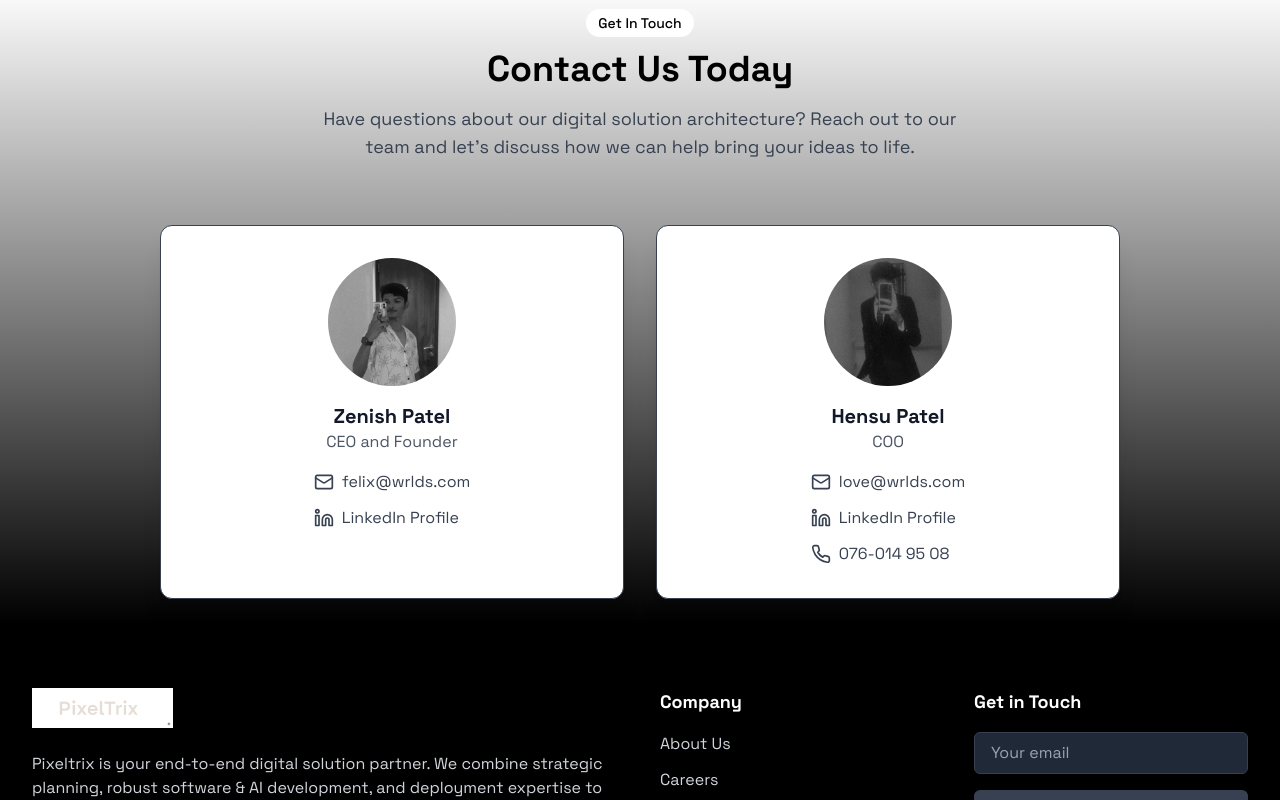
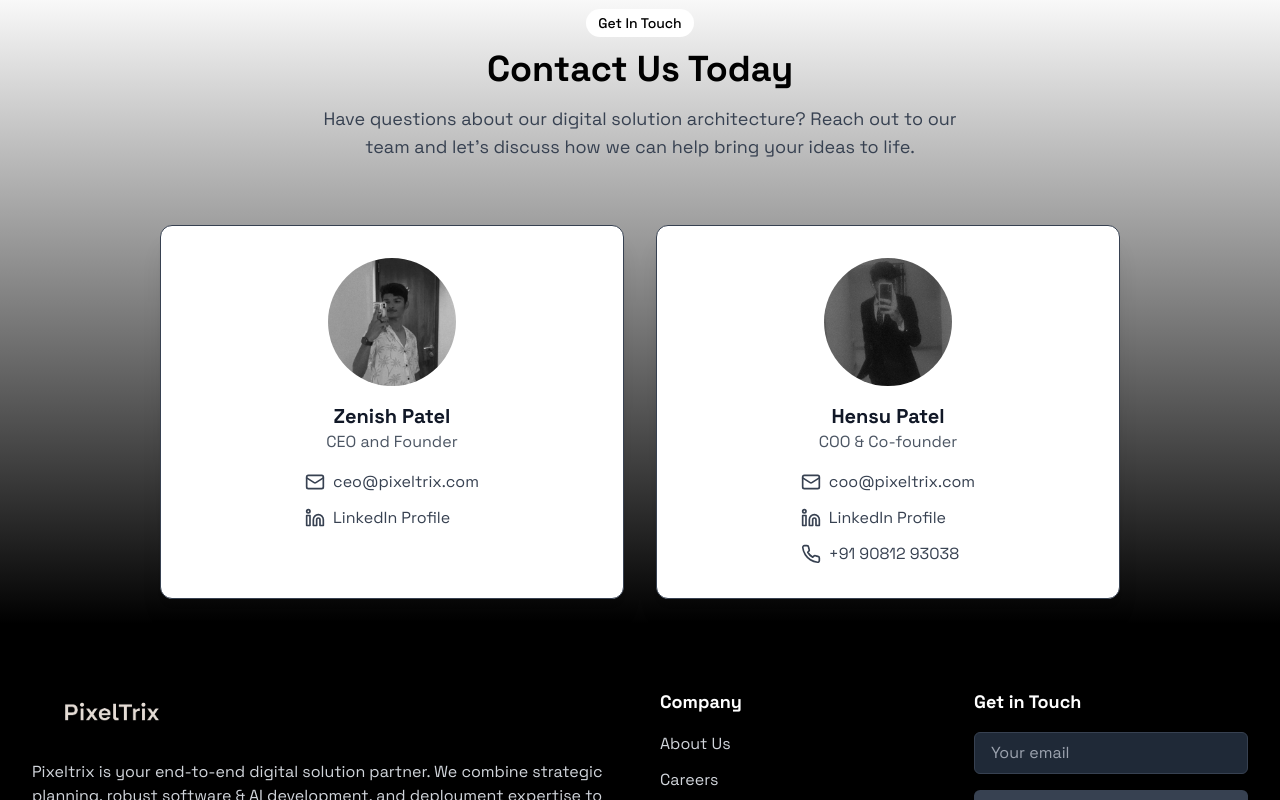
Before and after one commit to zenishxworld/Zensu-webs, a React (Vite) app: page /privacy-policy in a window 1280 px wide. Shown: the part 2000-2800 px from the top of the page. Built offline with nearby package versions, Linux system fonts and the light colour scheme.

Commit message:
refactor: update branding assets and contact information

```diff
--- a/src/components/ContactInfo.tsx
+++ b/src/components/ContactInfo.tsx
@@ -30,9 +30,9 @@ const ContactInfo = () => {
               <h3 className="text-xl font-bold text-gray-900">Zenish Patel</h3>
               <p className="text-gray-600 mb-4">CEO and Founder</p>
               <div className="flex flex-col space-y-3">
-                <a href="mailto:felix@wrlds.com" className="flex items-center text-gray-700 hover:text-blue-600">
+                <a href="mailto:ceo@pixeltrix.com" className="flex items-center text-gray-700 hover:text-blue-600">
                   <Mail className="w-5 h-5 mr-2" />
-                  felix@wrlds.com
+                  ceo@pixeltrix.com
                 </a>
                 <a
                   href="https://www.linkedin.com/in/zenishxworld/"
@@ -56,11 +56,11 @@ const ContactInfo = () => {
                 className="w-32 h-32 rounded-full mb-4 object-cover filter grayscale"
               />
               <h3 className="text-xl font-bold text-gray-900">Hensu Patel</h3>
-              <p className="text-gray-600 mb-4">COO</p>
+              <p className="text-gray-600 mb-4">COO  & Co-founder</p>
               <div className="flex flex-col space-y-3">
-                <a href="mailto:love@wrlds.com" className="flex items-center text-gray-700 hover:text-blue-600">
+                <a href="mailto:coo@pixeltrix.com" className="flex items-center text-gray-700 hover:text-blue-600">
                   <Mail className="w-5 h-5 mr-2" />
-                  love@wrlds.com
+                  coo@pixeltrix.com
                 </a>
                 <a
                   href="https://www.linkedin.com/in/love-anderberg-67549a174/"
@@ -73,7 +73,7 @@ const ContactInfo = () => {
                 </a>
                 <a href="tel:+46760149508" className="flex items-center text-gray-700 hover:text-blue-600">
                   <Phone className="w-5 h-5 mr-2" />
-                  076-014 95 08
+                  +91 90812 93038
                 </a>
               </div>
             </div>
--- a/src/components/Footer.tsx
+++ b/src/components/Footer.tsx
@@ -71,9 +71,9 @@ const Footer = () => {
         <div className="grid grid-cols-1 lg:grid-cols-4 gap-10 pb-10 border-b border-gray-700">
           <div className="lg:col-span-2">
             <img
-              src="/lovable-uploads/pixeltrixlogo.png"
+              src="/lovable-uploads/pixeltrixlogo-removebg-preview.png"
               alt="WRLDS Technologies Logo"
-              className="h-10 w-auto mb-6 invert" // Added invert to make logo white
+              className="h-12 w-auto mb-6 invert" // Added invert to make logo white
             />
             <p className="text-gray-300 mb-6">
               Pixeltrix is your end-to-end digital solution partner. We combine strategic planning, robust software & AI development, and deployment expertise to turn complex product visions into market reality.
@@ -84,7 +84,7 @@ const Footer = () => {
             </p> */}
             <div className="flex space-x-4">
               <a
-                href="https://www.linkedin.com/company/wrldstechnologies/"
+                href="https://www.linkedin.com/company/"
                 target="_blank"
                 rel="noopener noreferrer"
                 className="w-10 h-10 rounded-full bg-gray-800 flex items-center justify-center text-gray-300 transition-colors hover:bg-gray-700 hover:text-white"
--- a/src/components/Navbar.tsx
+++ b/src/components/Navbar.tsx
@@ -48,7 +48,10 @@ const Navbar = () => {
         <div className="flex items-center justify-between h-16">
           <div className="flex-shrink-0">
             <Link to="/" className="flex items-center">
-              <img src="/lovable-uploads/pixeltrixlogo.png" alt="WRLDS Technologies Logo" className={cn("h-8 w-auto", isScrolled ? "" : "brightness-0 invert")} />
+              <img
+                src="/lovable-uploads/pixeltrixlogo-removebg-preview.png"
+                alt="WRLDS Technologies Logo"
+                className={cn("h-12 w-auto", isScrolled ? "" : "brightness-0 invert")} />
             </Link>
           </div>
 
--- a/src/pages/Careers.tsx
+++ b/src/pages/Careers.tsx
@@ -88,11 +88,11 @@ const Careers = () => {
                           className="w-32 h-32 rounded-full mb-4 object-cover filter grayscale"
                         />
                         <h3 className="text-xl font-bold text-gray-900">Hensu Patel</h3>
-                        <p className="text-gray-600 mb-4">COO</p>
+                        <p className="text-gray-600 mb-4">COO  & Co-founder</p>
                         <div className="flex flex-col space-y-3">
-                          <a href="mailto:love@wrlds.com" className="flex items-center text-gray-700 hover:text-blue-600">
+                          <a href="mailto:coo@pixeltrix.com" className="flex items-center text-gray-700 hover:text-blue-600">
                             <Mail className="w-5 h-5 mr-2" />
-                            love@wrlds.com
+                            coo@pixeltrix.com
                           </a>
                           <a
                             href="https://www.linkedin.com/in/love-anderberg-67549a174/"
@@ -105,7 +105,7 @@ const Careers = () => {
                           </a>
                           <a href="tel:+46760149508" className="flex items-center text-gray-700 hover:text-blue-600">
                             <Phone className="w-5 h-5 mr-2" />
-                            076-014 95 08
+                            +91 90812 93038
                           </a>
                         </div>
                       </div>
```
Also changed, not shown: public/lovable-uploads/pixeltrixlogo-removebg-preview.png (added).
